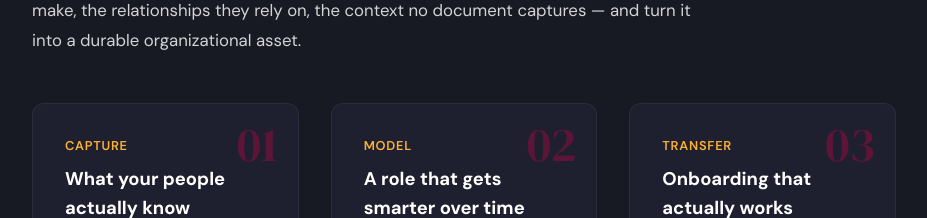
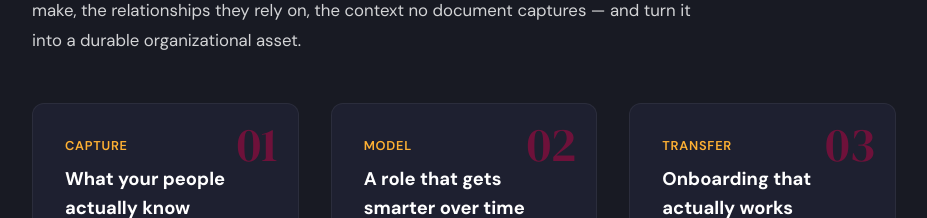
Before and after one commit to chrisdollard/abraxis-io-landing, a plain HTML site: page index.html in a window 1280 px wide. Shown: the part 3800-4018 px from the top of the page, without its empty margins (176-1103 px from the left). Drawn offline with Linux system fonts and the light colour scheme.

Commit message:
Update index.html

```diff
--- a/index.html
+++ b/index.html
@@ -415,7 +415,7 @@
   }
   .run-number {
     font-family: 'DM Serif Display', Georgia, serif;
-    font-size: 3rem; color: rgba(209,0,70,0.35);
+    font-size: 3rem; color: rgba(209,0,70,0.45);
     position: absolute; top: 16px; right: 20px;
     line-height: 1;
   }
```
